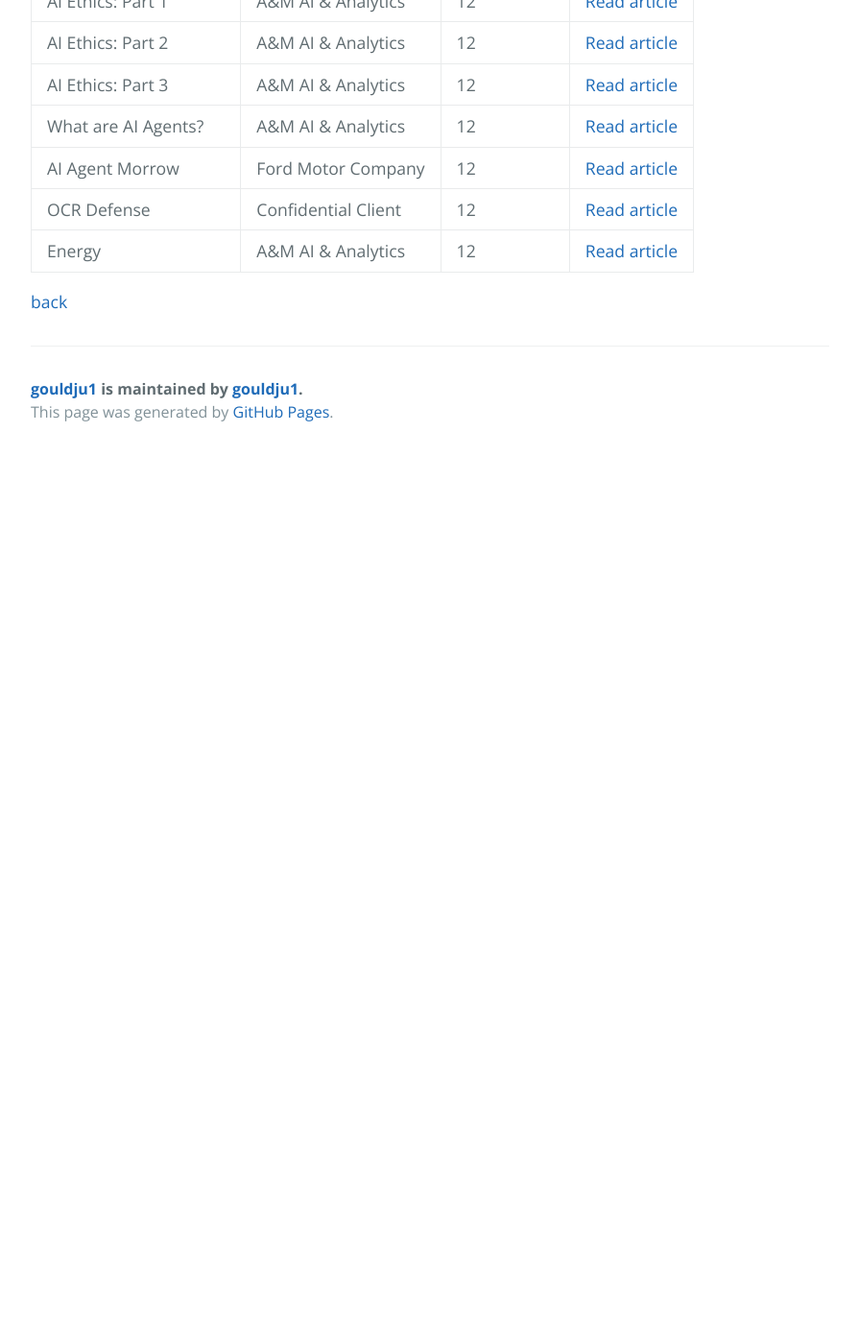
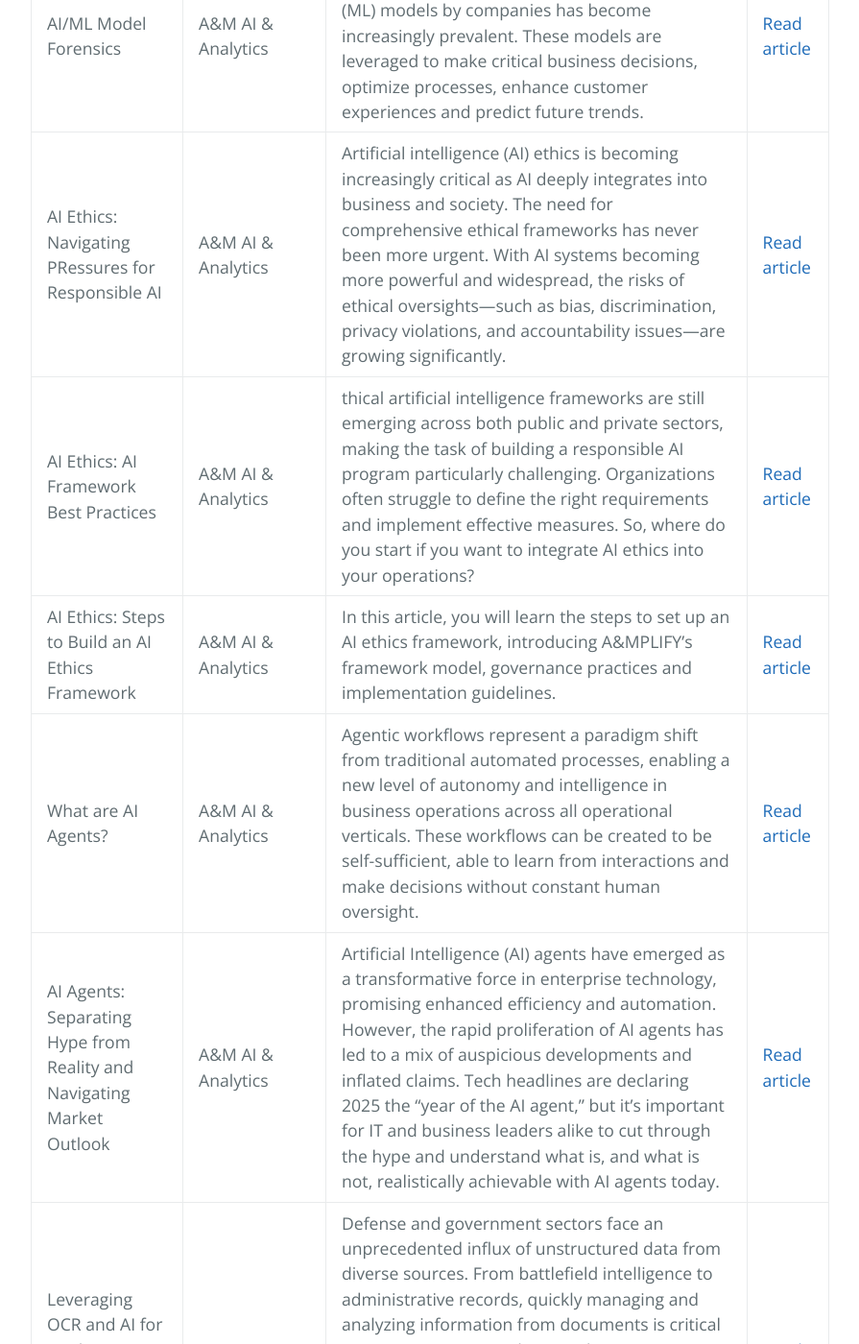
Before and after one commit to gouldju1/gouldju1, a Jekyll site: the page built from pages/ThoughtLeadership.md, in a window 1280 px wide and 1400 px high, scrolled down 578 px. Shown: the whole window at 96% size, without its empty margins (192-1087 px from the left). Built offline with Jekyll 4.4.1, drawn with Linux system fonts in a browser that asks for light colours; before the commit the page ends 1051 px from its top, so only the background shows below that; some of the changed text lies outside the part shown.

Commit message:
Update ThoughtLeadership.md

```diff
--- a/pages/ThoughtLeadership.md
+++ b/pages/ThoughtLeadership.md
@@ -8,14 +8,14 @@
 
 | **Title** | **Organization** | **Description** | **Link** |
 |---|---|---|---|
-| AI/ML Model Forensics | A&M AI & Analytics | 12 | [Read article](#) |
-| AI Ethics: Part 1 | A&M AI & Analytics | 12 | [Read article](#) |
-| AI Ethics: Part 2 | A&M AI & Analytics | 12 | [Read article](#) |
-| AI Ethics: Part 3 | A&M AI & Analytics | 12 | [Read article](#) |
-| What are AI Agents? | A&M AI & Analytics | 12 | [Read article](#) |
-| AI Agent Morrow | Ford Motor Company | 12 | [Read article](#) |
-| OCR Defense | Confidential Client | 12 | [Read article](#) |
-| Energy | A&M AI & Analytics | 12 | [Read article](#) |
+| AI/ML Model Forensics | A&M AI & Analytics | In today's data-driven world, the adoption of artificial intelligence (AI) and machine learning (ML) models by companies has become increasingly prevalent. These models are leveraged to make critical business decisions, optimize processes, enhance customer experiences and predict future trends. | [Read article](https://www.alvarezandmarsal.com/insights/artificial-intelligence-and-machine-learning-model-forensics) |
+| AI Ethics: Navigating PRessures for Responsible AI | A&M AI & Analytics | Artificial intelligence (AI) ethics is becoming increasingly critical as AI deeply integrates into business and society. The need for comprehensive ethical frameworks has never been more urgent. With AI systems becoming more powerful and widespread, the risks of ethical oversights—such as bias, discrimination, privacy violations, and accountability issues—are growing significantly. | [Read article](https://www.alvarezandmarsal.com/insights/ai-ethics-part-one-navigating-pressures-responsible-ai) |
+| AI Ethics: AI Framework Best Practices | A&M AI & Analytics | thical artificial intelligence frameworks are still emerging across both public and private sectors, making the task of building a responsible AI program particularly challenging. Organizations often struggle to define the right requirements and implement effective measures. So, where do you start if you want to integrate AI ethics into your operations? | [Read article](https://www.alvarezandmarsal.com/insights/ai-ethics-part-two-ai-framework-best-practices) |
+| AI Ethics: Steps to Build an AI Ethics Framework | A&M AI & Analytics | In this article, you will learn the steps to set up an AI ethics framework, introducing A&MPLIFY’s framework model, governance practices and implementation guidelines. | [Read article](https://www.alvarezandmarsal.com/insights/charting-course-ai-ethics-part-3-steps-build-ai-ethics-framework) |
+| What are AI Agents? | A&M AI & Analytics | Agentic workflows represent a paradigm shift from traditional automated processes, enabling a new level of autonomy and intelligence in business operations across all operational verticals. These workflows can be created to be self-sufficient, able to learn from interactions and make decisions without constant human oversight. | [Read article](https://www.alvarezandmarsal.com/insights/ready-ai-automation-use-large-language-model-agentic-workflow-power-your-business) |
+| AI Agents: Separating Hype from Reality and Navigating Market Outlook | A&M AI & Analytics | Artificial Intelligence (AI) agents have emerged as a transformative force in enterprise technology, promising enhanced efficiency and automation. However, the rapid proliferation of AI agents has led to a mix of auspicious developments and inflated claims. Tech headlines are declaring 2025 the “year of the AI agent,” but it’s important for IT and business leaders alike to cut through the hype and understand what is, and what is not, realistically achievable with AI agents today. | [Read article](https://www.alvarezandmarsal.com/thought-leadership/demystifying-ai-agents-in-2025-separating-hype-from-reality-and-navigating-market-outlook) |
+| Leveraging OCR and AI for Modern Defense and Government Applications | A&M AI & Analytics | Defense and government sectors face an unprecedented influx of unstructured data from diverse sources. From battlefield intelligence to administrative records, quickly managing and analyzing information from documents is critical to mission success and national security. Yet, traditional approaches often fall short due to the scale, complexity and need for real-time insights. This is where the use of artificial intelligence (AI) models, such as optical character recognition (OCR) can accurately automate data handling and shorten the time to insights. | [Read article](https://www.alvarezandmarsal.com/insights/leveraging-ocr-and-ai-modern-defense-and-government-applications) |
+| Energy | Purdue University | As the Data Science field continues to mature, and we collect more data, the demand to store and analyze them will continue to increase. This increase in data availability and demand for analytics will put a strain on data centers and compute clusters-with implications for both energy costs and emissions. As the world battles a climate crisis, it is prudent for organizations with data centers to have a framework for combating increasing energy costs and emissions to meet demand for analytics work. In this paper, I present a generalized framework for organizations to audit data centers energy efficiency to understand the resources required to operate a given data center and effective steps organizations can take to improve data center efficiency and lower the environmental impact.  | [Read article](https://arxiv.org/abs/2102.04446) |
 
 
 
```
